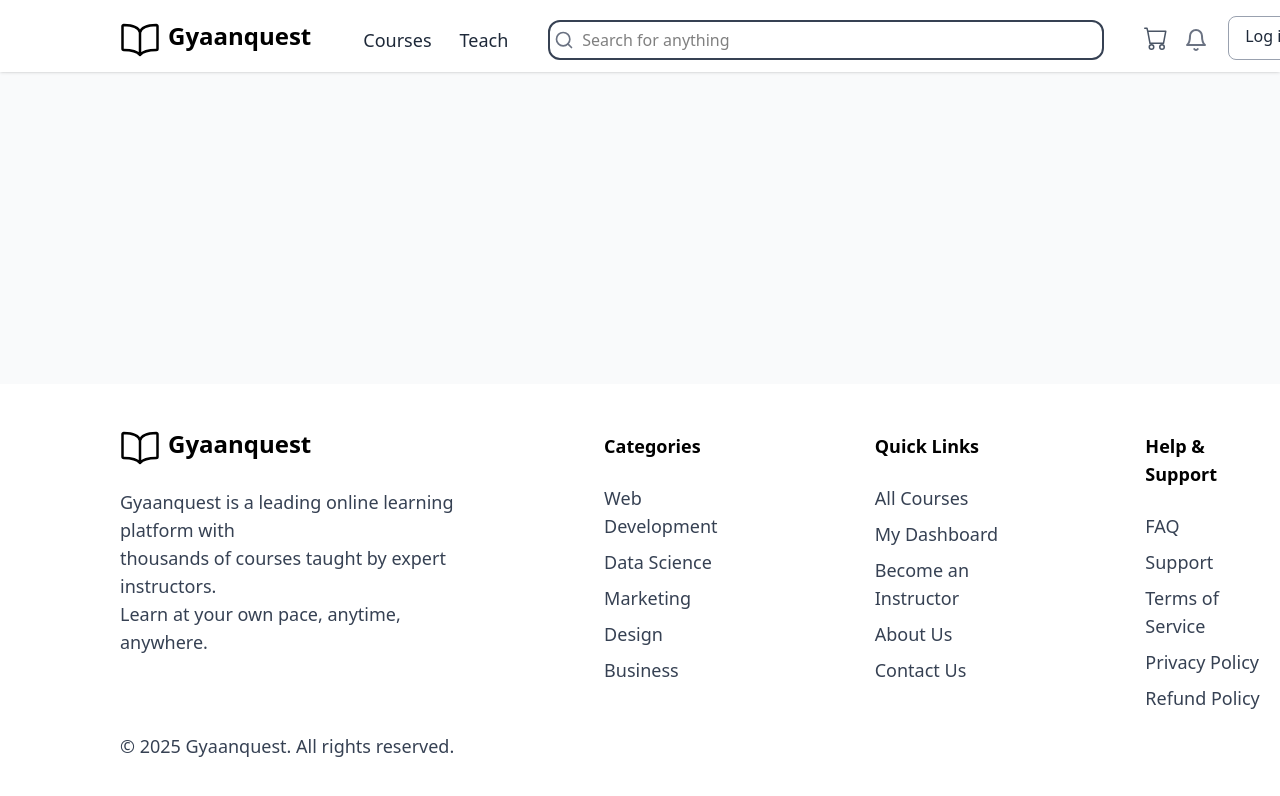
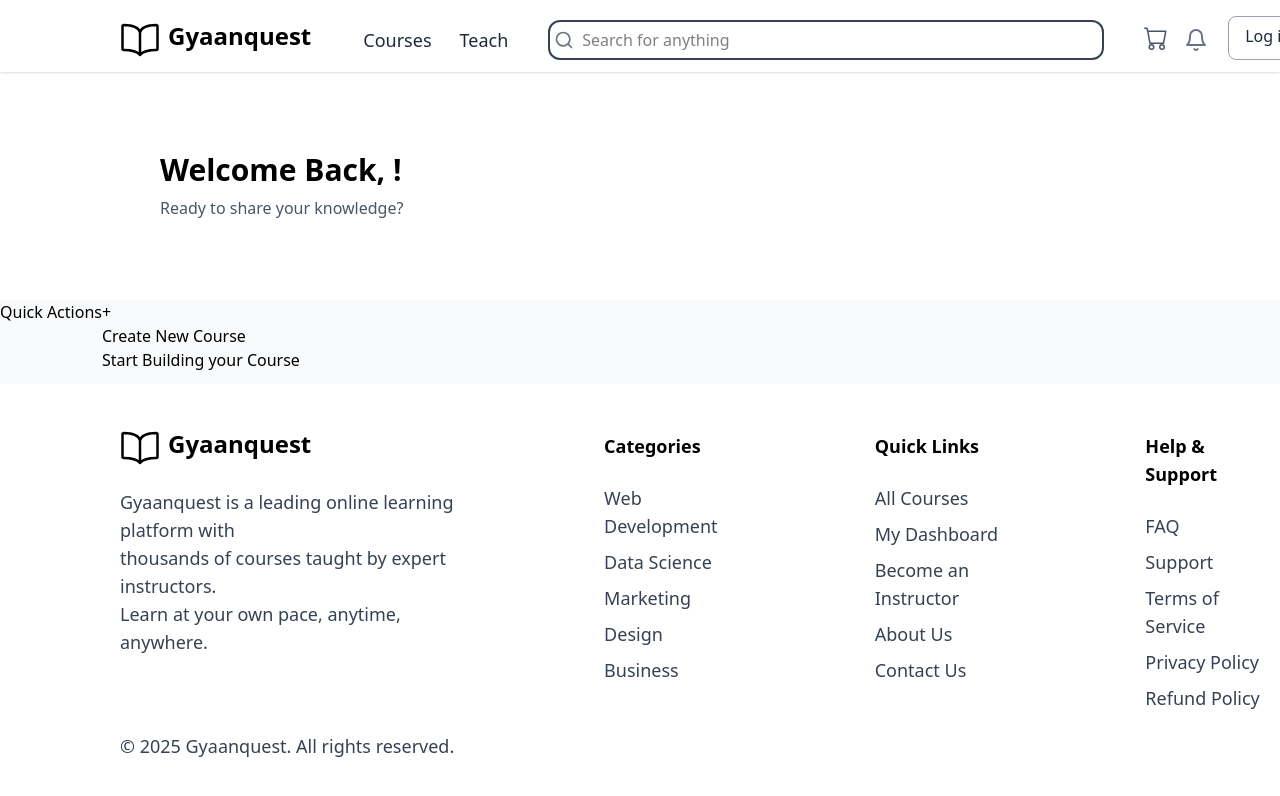
Before and after one commit to ATHRV1/Course-selling, a React (Vite) app in the folder Client/: page /creator/landing in a window 1280 px wide. Shown: the top 796 px of the page. Built offline with nearby package versions, Linux system fonts and the light colour scheme; no server answers.

Commit message:
Added and Updated Creator Landing Page routes

```diff
--- a/Client/src/App.jsx
+++ b/Client/src/App.jsx
@@ -12,6 +12,7 @@ import CreatorCourseView from './components/CreatorCourseView';
 import EditCourse from './components/EditCourse';
 import CreatorProfile from './components/CreatorProfile';
 import Landing from './components/Landing';
+import CreatorLanding from './components/CreatorLanding';
 
 
 
@@ -32,6 +33,7 @@ function App() {
             <Route path="/edit/course" element={<EditCourse />} />
             <Route path="/creator/profile" element={<CreatorProfile />} />
             <Route path="/" element={<Landing />} />
+            <Route path="/creator/landing" element={<CreatorLanding />} />
             {/* You can add more routes here */}
           </Routes>
         </div>
--- /dev/null
+++ b/Client/src/components/CreatorLanding.jsx
@@ -0,0 +1,45 @@
+import axios from "axios";
+import { useEffect } from "react";
+import { useState } from "react";
+
+export default function CreatorLanding() {
+    const [creatorname, setCreatorname] = useState('')
+
+    useEffect(() => {
+        async function fetch() {
+            try {
+                const token = localStorage.getItem("token");
+                const res = await axios.get("http://localhost:3000/creator/credentials", {
+                    headers: {
+                        token: token,
+                    },
+                });
+                setCreatorname(res.data.username);
+            }
+            catch (err) {
+                console.log(err);
+            }
+
+        }
+        fetch();
+    },[])
+
+
+
+    return (
+        <div>
+            <div className="bg-white pl-40 py-20">
+                <p className="text-3xl font-bold">Welcome Back, {creatorname}!</p>
+                <p className="text-gray-600 mt-2">Ready to share your knowledge?</p>
+            </div>
+            <div className="flex">
+                <p>Quick Actions</p>
+                <div>
+                    <p>+</p>
+                    <p>Create New Course</p>
+                    <p>Start Building your Course</p>
+                </div>
+            </div>
+        </div>
+    );
+}
--- a/Client/src/components/CreatorSignin.jsx
+++ b/Client/src/components/CreatorSignin.jsx
@@ -27,7 +27,7 @@ export default function CreatorSignin() {
             localStorage.setItem('token', response.data.token);
             setSign(true);
             setIni(response.data.name? response.data.name.charAt(0).toUpperCase():' ')
-            nav('/');
+            nav('/creator/landing');
         }
         catch (err) {
             if (err.response) {
--- a/Client/src/components/nav.jsx
+++ b/Client/src/components/nav.jsx
@@ -23,7 +23,7 @@ export default function Nav() {
     }
     return (
         <div className="flex fixed pt-4 shadow-sm top-0 z-50 w-full bg-white  pb-3">
-            <Link to="/">
+            <Link to={sign? "/creator/landing":"/"}>
                 <div className="flex ml-30 pt-1">
                     <IoBookOutline className="text-black w-10 h-10" />
                     <h1 className="ml-2 text-2xl font-bold">Gyaanquest</h1>
```
